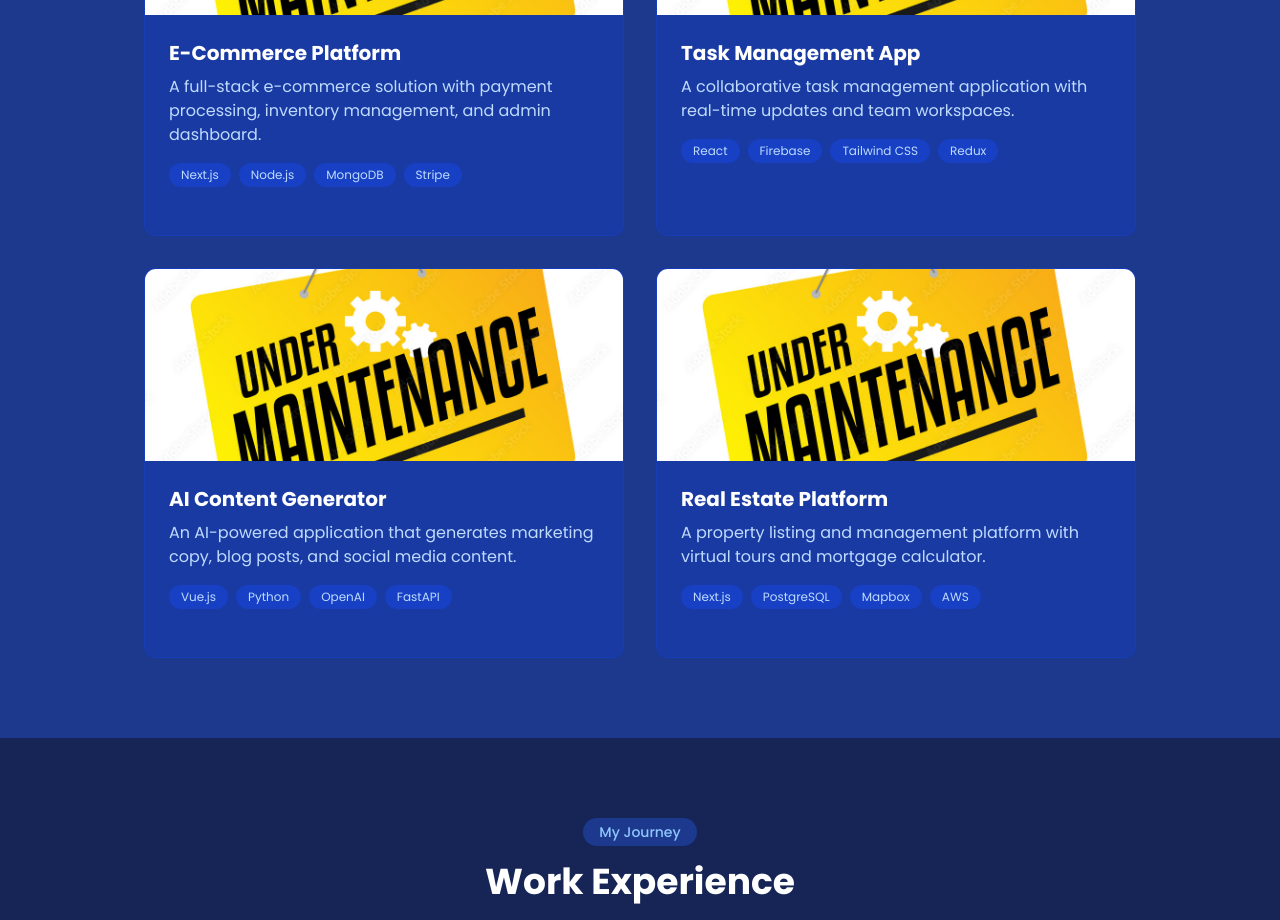
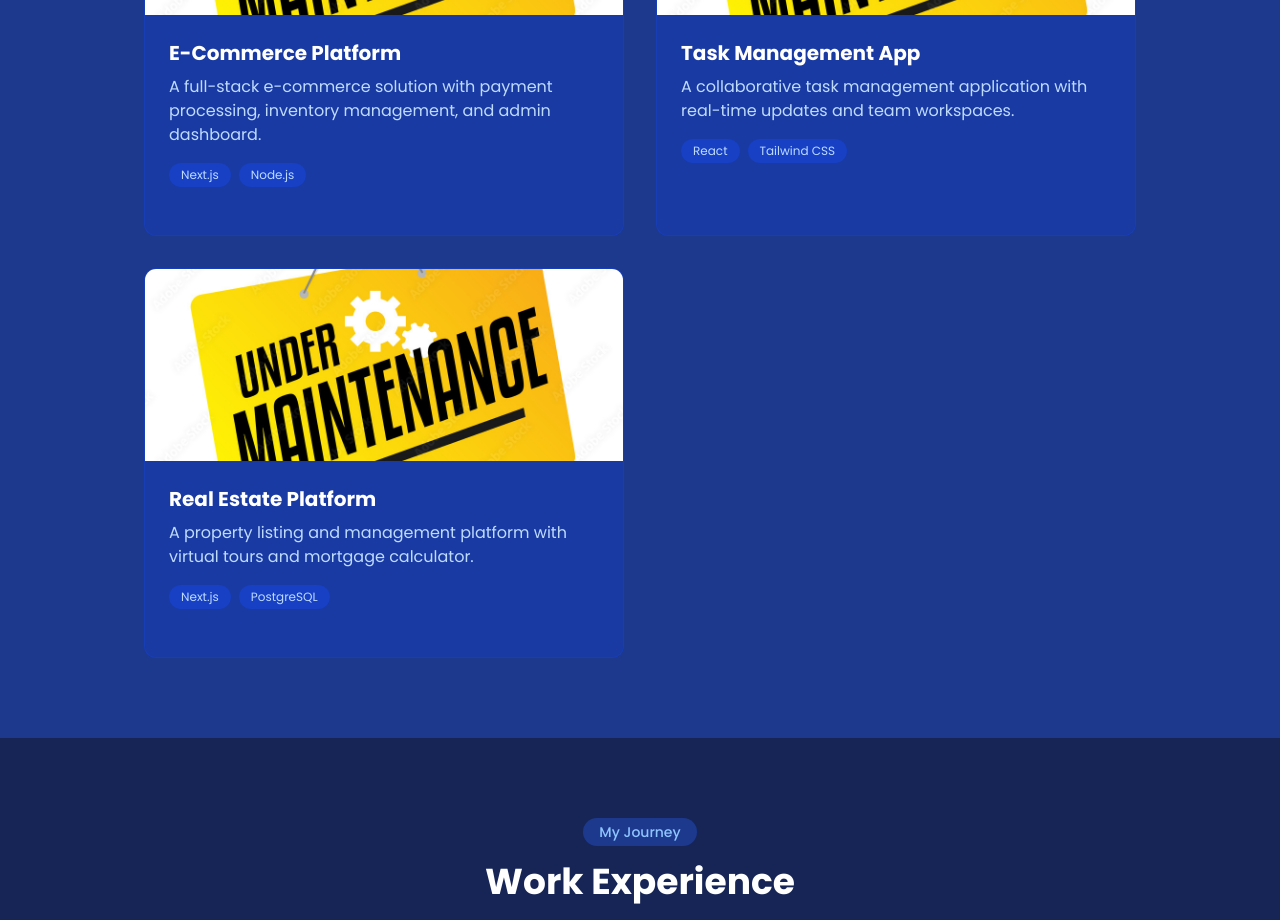
Before and after one commit to Jepzec/portofolio, a Next.js app: page / in a window 1280 px wide. Shown: the part 2620-3540 px from the top of the page. Built offline with nearby package versions, Linux system fonts and the light colour scheme.

Commit message:
update dummy

```diff
--- a/src/components/portfolio-section.tsx
+++ b/src/components/portfolio-section.tsx
@@ -7,7 +7,7 @@ export default function PortfolioSection() {
       description:
         "A full-stack e-commerce solution with payment processing, inventory management, and admin dashboard.",
       image: "/under-maintenance.jpg",
-      tags: ["Next.js", "Node.js", "MongoDB", "Stripe"],
+      tags: ["Next.js", "Node.js"],
       liveUrl: "#",
       githubUrl: "#",
     },
@@ -16,16 +16,7 @@ export default function PortfolioSection() {
       description:
         "A collaborative task management application with real-time updates and team workspaces.",
       image: "/under-maintenance.jpg",
-      tags: ["React", "Firebase", "Tailwind CSS", "Redux"],
-      liveUrl: "#",
-      githubUrl: "#",
-    },
-    {
-      title: "AI Content Generator",
-      description:
-        "An AI-powered application that generates marketing copy, blog posts, and social media content.",
-      image: "/under-maintenance.jpg",
-      tags: ["Vue.js", "Python", "OpenAI", "FastAPI"],
+      tags: ["React", "Tailwind CSS", ],
       liveUrl: "#",
       githubUrl: "#",
     },
@@ -34,7 +25,7 @@ export default function PortfolioSection() {
       description:
         "A property listing and management platform with virtual tours and mortgage calculator.",
       image: "/under-maintenance.jpg",
-      tags: ["Next.js", "PostgreSQL", "Mapbox", "AWS"],
+      tags: ["Next.js", "PostgreSQL"],
       liveUrl: "#",
       githubUrl: "#",
     },
```
